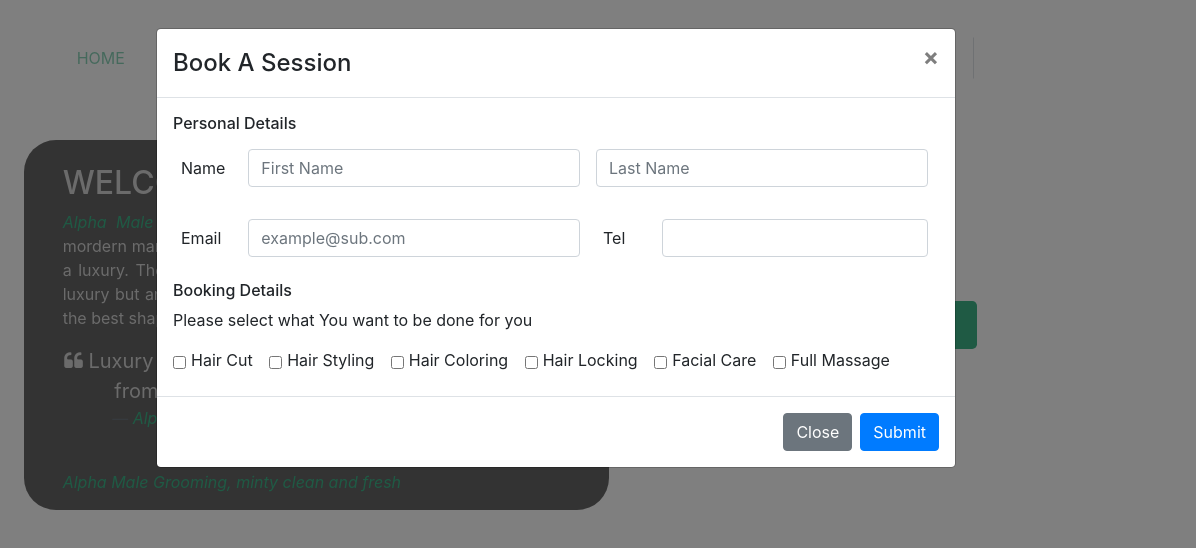
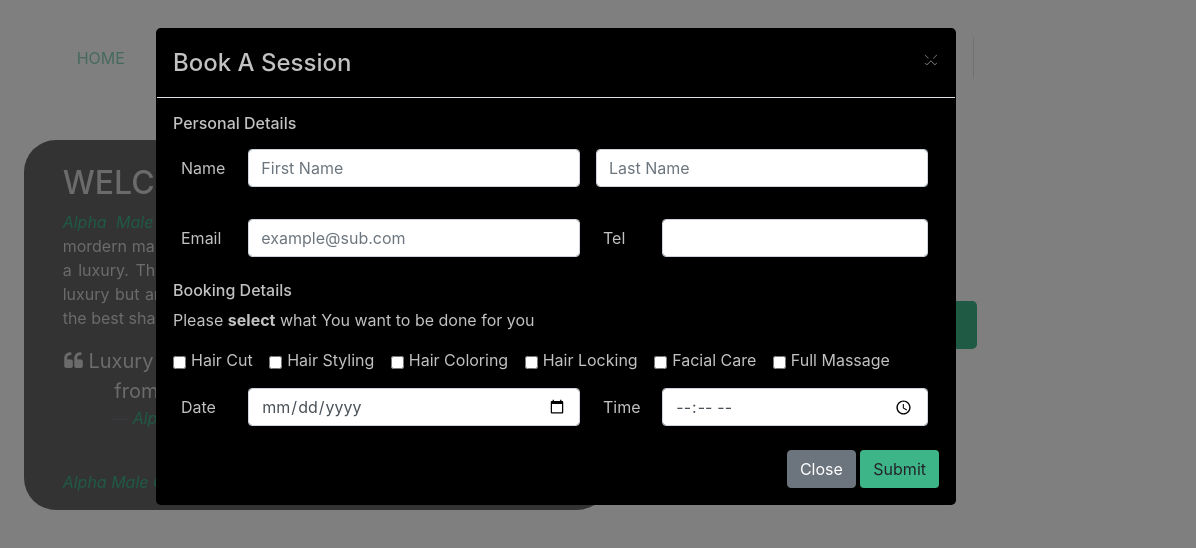
Before and after one commit to mdahwireng/dsaaProject, a website: page index.html in a window 1280 px wide. Both pictures are taken after a click on the button "Book A Session". Shown: the full height of the page, 84-1280 px from the left. Drawn offline with nearby package versions, Linux system fonts and the light colour scheme.

Commit message:
reservation modal background and date, time and buttons: modal complete

```diff
--- a/css/styles.css
+++ b/css/styles.css
@@ -67,7 +67,12 @@ h5{
 
 .canvas{
     background: rgba(0,0,0,0.6);
-    color: rgba(242, 242, 242, 0.8)
+    color: rgba(242, 242, 242, 0.8);
+}
+
+.modal-bg{
+    background:rgba(0,0,0,1);
+    color:rgba(242, 242, 242,0.8)
 }
 
 .standout{
@@ -91,3 +96,15 @@ h5{
     margin-left: 0;
     margin-right: 0;
 }
+
+textarea:focus,
+input[type="text"]:focus,
+input[type="email"]:focus,
+input[type="tel"]:focus,
+input[type="date"]:focus,
+input[type="time"]:focus,
+.uneditable-input:focus {
+    border-color: rgba(126, 239, 104, 0.8);
+    box-shadow: 0 1px 1px rgba(0, 0, 0, 0.075) inset, 0 0 8px rgba(126, 239, 104, 0.6);
+    outline: 0 none;
+  }
--- a/index.html
+++ b/index.html
@@ -40,7 +40,7 @@
         <!-- Book Modal -->
         <div class="modal fade" id="bookModal" tabindex="-1" role="dialog" aria-hidden="true">
             <div class="modal-dialog modal-lg" role="document">
-            <div class="modal-content">
+                <div class="modal-content modal-bg">
                     <div class="modal-header">
                     <h4 class="modal-title">Book A Session</h4>
                     <button type="button" class="close" data-dismiss="modal" aria-label="Close">
@@ -69,7 +69,7 @@
                             </div>
 
                             <h6>Booking Details</h6>
-                        <p>Please select what You want to be done for you</p>
+                            <p>Please <b>select</b> what You want to be done for you</p>
                             <div class="form-check form-check-inline">
                                 <input class="form-check-input mb-1" type="checkbox" id="hairCutInput" value="hair cut">
                                 <label for="hairCutInput">
@@ -111,11 +111,23 @@
                                     Full Massage
                                 </label>
                             </div>
+
+                            <div class="form-group row">
+                                <label class="col-sm-2 col-md-2 col-lg-1 col-form-label m-2" for="dateInput">
+                                    Date
+                                </label>
+                                <input class="form-control col-sm-4 col-md-4 col-lg-5 m-2" type="date" id="dateInput">
+                                <label class="col-sm-1 col-md-1 col-lg-1 col-form-label mt-2" for="timeInput">
+                                    Time
+                                </label>
+                                <input class="form-control col-sm-3 col-md-3 col-lg-4 m-2" type="time" id="timeInput">
+                            </div>
+
+                            <div class="float-right">
+                                <button type="button" class="btn btn-secondary" data-dismiss="modal">Close</button>
+                            <button type="submit" class="btn btn-bg">Submit</button>
+                            </div>
                         </form>
-                </div>
-                <div class="modal-footer">
-                <button type="button" class="btn btn-secondary" data-dismiss="modal">Close</button>
-                <button type="submit" class="btn btn-primary">Submit</button>
                     </div>
                 </div>
             </div>
```
Lines whose indentation alone changed are shown as unchanged.
